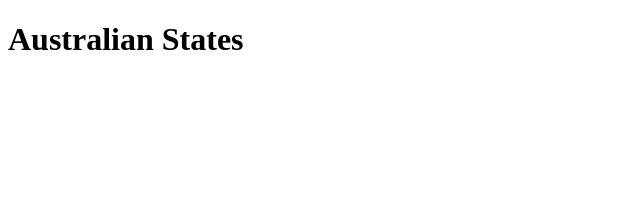
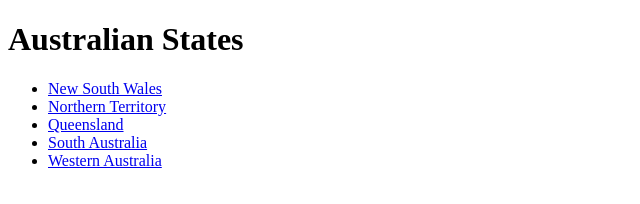
Before and after one commit to andrewisbs/australia_regions, a plain HTML site: page index.html in a window 1280 px wide. Shown: the whole page, without its empty margins (0-640 px from the left). Drawn offline with Linux system fonts and the light colour scheme.

Commit message:
add: index of zones on main page

```diff
--- a/index.html
+++ b/index.html
@@ -8,7 +8,14 @@
 
 <body>
     <h1>Australian States</h1>
+    <ul>
+        <li><a href="zones/new-south-wales.html">New South Wales</a></li>
+        <li><a href="zones/northern-territory.html">Northern Territory</a></li>
+        <li><a href="zones/queensland.html">Queensland</a></li>
+        <li><a href="zones/south-australia.html">South Australia</a></li>
+        <li><a href="zones/western-australia.html">Western Australia</a></li>
 
+    </ul>
 
 </body>
 
```
Also changed, not shown: zones/queensland.html (+12 -0 lines), zones/south-australia.html (+12 -0 lines).
